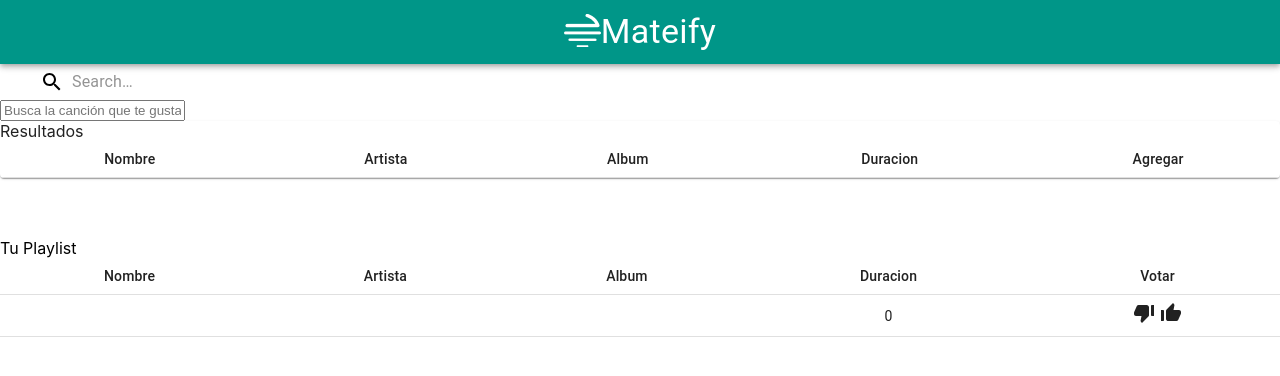
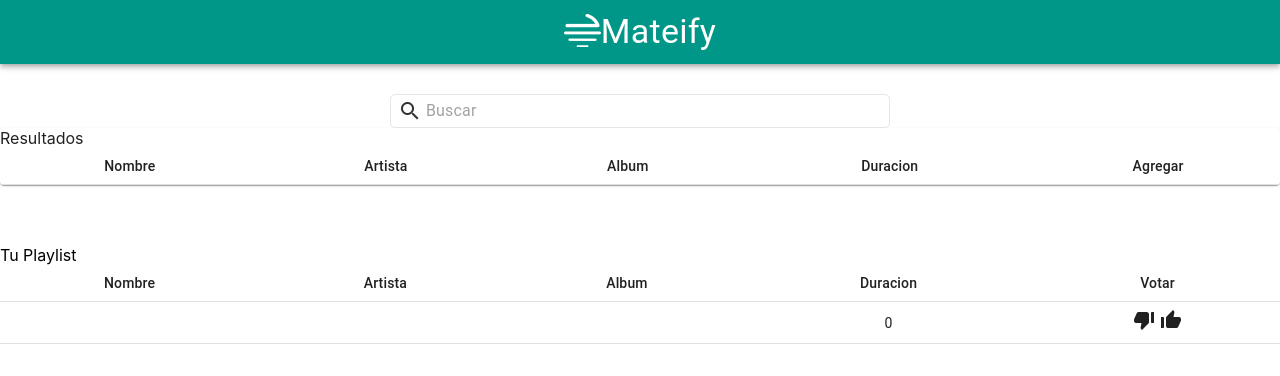
Before and after one commit to carolainseija/proyecto-Modulo2, a React (Create React App) app in the folder mateify/: page /CreatePlayList in a window 1280 px wide. Shown: the top 376 px of the page. Built offline with nearby package versions, Linux system fonts and the light colour scheme.

Commit message:
arreglo en el buscador y su icono, agregue el icono de search como imagen, cree un estado nuevo dde "contador" para dar like y dislike a una cancion, cambie el icono de el boton agregar

```diff
--- a/mateify/src/Components/Search/SearcAndIcon.js
+++ b/mateify/src/Components/Search/SearcAndIcon.js
@@ -1,88 +1,22 @@
 import React from "react";
+import InputBase from "@material-ui/core/InputBase";
+import  '../Search/SearchAndIcon.css';
 
-import InputBase from "@material-ui/core/InputBase";
-import { fade, makeStyles } from "@material-ui/core/styles";
-import SearchIcon from "@material-ui/icons/Search";
-
-const useStyles = makeStyles((theme) => ({
-  grow: {
-    flexGrow: 1,
-  },
-  menuButton: {
-    marginRight: theme.spacing(2),
-  },
-  title: {
-    display: "none",
-    [theme.breakpoints.up("sm")]: {
-      display: "block",
-    },
-  },
-  search: {
-    position: "relative",
-    borderRadius: theme.shape.borderRadius,
-    backgroundColor: fade(theme.palette.common.white, 0.15),
-    "&:hover": {
-      backgroundColor: fade(theme.palette.common.white, 0.25),
-    },
-    marginRight: theme.spacing(2),
-    marginLeft: 0,
-    width: "100%",
-    [theme.breakpoints.up("sm")]: {
-      marginLeft: theme.spacing(3),
-      width: "auto",
-    },
-  },
-  searchIcon: {
-    padding: theme.spacing(0, 2),
-    height: "100%",
-    position: "absolute",
-    pointerEvents: "none",
-    display: "flex",
-    alignItems: "center",
-    justifyContent: "center",
-  },
-  inputRoot: {
-    color: "inherit",
-  },
-  inputInput: {
-    padding: theme.spacing(1, 1, 1, 0),
-    // vertical padding + font size from searchIcon
-    paddingLeft: `calc(1em + ${theme.spacing(4)}px)`,
-    transition: theme.transitions.create("width"),
-    width: "100%",
-    [theme.breakpoints.up("md")]: {
-      width: "20ch",
-    },
-  },
-  sectionDesktop: {
-    display: "none",
-    [theme.breakpoints.up("md")]: {
-      display: "flex",
-    },
-  },
-  sectionMobile: {
-    display: "flex",
-    [theme.breakpoints.up("md")]: {
-      display: "none",
-    },
-  },
-}));
 
 export const SearchAndIcon = (props) => {
-  const classes = useStyles();
+
 
   return (
-    <div className={classes.search}>
-      <div className={classes.searchIcon}>
-        <SearchIcon />
-      </div>
+    <div className="search">
       <InputBase
+      className="inputSearch"
         placeholder="Search…"
-        classes={{
-          root: classes.inputRoot,
-          input: classes.inputInput,
-        }}
         inputProps={{ "aria-label": "search" }}
+        onChange={props.onChange}
+       placeholder={props.placeholder}
+       onKeyPress={props.onKeyPress}
+       value={props.value}
+
       />
     </div>
   );
--- a/mateify/src/Components/Search/SearchAndIcon.css
+++ b/mateify/src/Components/Search/SearchAndIcon.css
@@ -1,24 +1,15 @@
+.inputSearch {
+  width: 500px;
+  border: 1px solid #e5e5e5;
+  box-sizing: border-box;
+  border-radius: 5px;
+  background-image: url("../../Images/Vector.png");
+  background-repeat: no-repeat;
+  padding-left: 35px;
+  background-position-y: center;
+  background-position-x: 10px;
+}
+
 .search {
-    position: relative;
-    border-Radius: 50px;
-    background-Color: black;
-    margin-Right: 2px;
-    margin-Left: 0;
-    width: 100%;
-
-  }
-  .searchIcon {
-    padding: 2px;
-    height: 100%;
-    position: absolute;
-    pointer-Events: none;
-    display: flex;
-    align-items: center;
-    justify-Content: center;
-  }
-  .search:hover {
-   background-color: white;
-  }
-  .inputProps {
-      border: black;
-  }
+  margin-top: 30px;
+}
--- a/mateify/src/pages/CreatorPlayList.js
+++ b/mateify/src/pages/CreatorPlayList.js
@@ -1,57 +1,27 @@
 import React, { useState } from "react";
 import { NavBar } from "../Components/NavBar/NavBar";
+import { Grid } from "@material-ui/core";
+import { SearchAndIcon } from "../Components/Search/SearcAndIcon";
+import { makeStyles } from "@material-ui/core/styles";
+import Table from "@material-ui/core/Table";
+import TableBody from "@material-ui/core/TableBody";
+import TableCell from "@material-ui/core/TableCell";
+import TableContainer from "@material-ui/core/TableContainer";
+import TableHead from "@material-ui/core/TableHead";
+import TableRow from "@material-ui/core/TableRow";
+import Paper from "@material-ui/core/Paper";
+import ThumbDownAltIcon from "@material-ui/icons/ThumbDownAlt";
+import ThumbUpAltIcon from "@material-ui/icons/ThumbUpAlt";
+import AddCircleRoundedIcon from "@material-ui/icons/AddCircleRounded";
+import Fab from "@material-ui/core/Fab";
+import AddIcon from "@material-ui/icons/Add";
 
-import { SearchAndIcon } from "../Components/Search/SearcAndIcon";
-
-import { makeStyles } from '@material-ui/core/styles';
-import Table from '@material-ui/core/Table';
-import TableBody from '@material-ui/core/TableBody';
-import TableCell from '@material-ui/core/TableCell';
-import TableContainer from '@material-ui/core/TableContainer';
-import TableHead from '@material-ui/core/TableHead';
-import TableRow from '@material-ui/core/TableRow';
-import Paper from '@material-ui/core/Paper';
-import ThumbDownAltIcon from '@material-ui/icons/ThumbDownAlt';
-import ThumbUpAltIcon from '@material-ui/icons/ThumbUpAlt';
-import AddCircleRoundedIcon from '@material-ui/icons/AddCircleRounded';
+import cancion from "../Components/Funcionalidad/DateSongJson.json";
 const useStyles = makeStyles({
   table: {
     minWidth: 650,
   },
 });
-
-
-  /*representa el Json */
-
-const cancion = [
-  {
-    uuid: "1",
-    name: "Clara",
-    album: "NumeroCuatro",
-    duration: "3:15",
-    artist: {
-      name: "NTVG"
-    }
-  },
-  {
-    uuid: "2",
-    name: "El viejo",
-    album: "NumeroCuatro",
-    duration: "3:20",
-    artist: {
-      name: "La vela"
-    }
-  },
-  {
-    uuid: "3",
-    name: "Hoy estoy raro",
-    album: "NumeroCuatro",
-    duration: "3:00",
-    artist: {
-      name: "El cuarteto"
-    }
-  }
-];
 
 export const CreatorPlayList = (props) => {
   const classes = useStyles();
@@ -59,8 +29,6 @@ export const CreatorPlayList = (props) => {
   const [inputValue, setInputValue] = useState("");
   const [listaFiltrada, setListaFiltrada] = useState([]);
   const [count, setCount] = useState(0);
-
-
 
   /*onChange */
   const handleInputChange = (e) => {
@@ -88,7 +56,7 @@ export const CreatorPlayList = (props) => {
     if (e.key === "Enter") {
       console.log("Se ejecuta el handleInputKeyPress");
 
-      // primero me quedo con los resultyados filtrados
+      // primero me quedo con los resultados filtrados
       const resultados = cancion.filter(filtrarCanciones);
       console.log("Tenemos el array con los resultados filtrados:");
       console.log(resultados);
@@ -100,32 +68,43 @@ export const CreatorPlayList = (props) => {
     }
   };
 
-  /*ebento OnClick en el boton para agregar a la Playlist */
+  /*evento OnClick en el boton para agregar a la Playlist */
   const handleAgregarClick = (e, cancion) => {
     console.log("Se ejecuta el handleAgregarClick");
     console.log("Me llega la cancion");
-
+    const cualClick = e.target;
+    console.log(cualClick);
   };
 
+  //Evento onClick para dislike y likes
+  const countDislike = () => {
+    setCount(count - 1);
+  };
+  const countLike = () => {
+    setCount(count + 1);
+  };
 
   return (
     <div>
       <NavBar nameLogo="Mateify" />
 
-      <SearchAndIcon />
-      <input
+      <Grid item xs={12} md={12} lg={12} lx={12} className="grid centrar">
+        <SearchAndIcon
           onChange={handleInputChange}
-      placeholder="Busca la canción que te gustaría escuchar"
+          placeholder="Buscar"
           onKeyPress={handleInputKeyPress}
           value={inputValue}
         />
+      </Grid>
+
       <div>
         <TableContainer component={Paper}>
-      <Table className={classes.table} size="small" aria-label="a dense table">
-
-        <TableHead>
-          Resultados
-        </TableHead>
+          <Table
+            className={classes.table}
+            size="small"
+            aria-label="a dense table"
+          >
+            <TableHead>Resultados</TableHead>
 
             <TableHead>
               <TableRow>
@@ -133,29 +112,34 @@ export const CreatorPlayList = (props) => {
                 <TableCell align="center">Artista</TableCell>
                 <TableCell align="center">Album</TableCell>
                 <TableCell align="center">Duracion</TableCell>
-          <TableCell align="center" >Agregar</TableCell>
+                <TableCell align="center">Agregar</TableCell>
               </TableRow>
             </TableHead>
 
             <TableBody>
               {
                 // recorro la lista filtrada que tengo en el estado
-          listaFiltrada.map((resultados) =>(
-            <TableRow  key={resultados.uuid}>
+                listaFiltrada.map((resultados) => (
+                  <TableRow key={resultados.uuid}>
                     {/*Esta es la tabla que debe aparecer si se encuentra un archivo */}
                     <TableCell align="center">{resultados.name}</TableCell>
-             <TableCell align="center">{resultados.artist.name}</TableCell>
+                    <TableCell align="center">
+                      {resultados.artist.name}
+                    </TableCell>
                     <TableCell align="center">{resultados.album}</TableCell>
                     <TableCell align="center">{resultados.duration}</TableCell>
-             <TableCell align="center"> <button onClick={(e) => handleAgregarClick(e, cancion)}>
-                <AddCircleRoundedIcon/>
-              </button></TableCell>
+                    <TableCell align="center">
+                      {" "}
+                      <button onClick={(e) => handleAgregarClick(e, cancion)}>
+                        <Fab size="small" color="secondary">
+                          <AddIcon />
+                        </Fab>
+                      </button>
+                    </TableCell>
                   </TableRow>
                 ))
               }
-
             </TableBody>
-
           </Table>
         </TableContainer>
       </div>
@@ -164,30 +148,33 @@ export const CreatorPlayList = (props) => {
       <br></br>
       <div>
         <TableContainer>
-      <Table className={classes.table} size="small" aria-label="a dense table">
-
-       <TableHead>
-        Tu Playlist
-       </TableHead>
+          <Table
+            className={classes.table}
+            size="small"
+            aria-label="a dense table"
+          >
+            <TableHead>Tu Playlist</TableHead>
             <TableHead>
               <TableRow>
                 <TableCell align="center">Nombre</TableCell>
                 <TableCell align="center">Artista</TableCell>
                 <TableCell align="center">Album</TableCell>
                 <TableCell align="center">Duracion</TableCell>
-          <TableCell align="center" >Votar</TableCell>
+                <TableCell align="center">Votar</TableCell>
               </TableRow>
             </TableHead>
 
             <TableBody>
-
               <TableRow>
                 {/*Esta es la tabla que debe aparecer si se encuentra un archivo */}
                 <TableCell align="center"></TableCell>
                 <TableCell align="center"></TableCell>
                 <TableCell align="center"></TableCell>
                 <TableCell align="center">{count}</TableCell>
-             <TableCell align="center"><ThumbDownAltIcon onClick={() => setCount(count - 1)}/> <ThumbUpAltIcon onClick={() => setCount(count + 1)}/>  </TableCell>
+                <TableCell align="center">
+                  <ThumbDownAltIcon onClick={countDislike} />{" "}
+                  <ThumbUpAltIcon onClick={countLike} />{" "}
+                </TableCell>
               </TableRow>
             </TableBody>
           </Table>
```
Also changed, not shown: mateify/src/Images/Vector.png (added). Lines whose indentation alone changed are shown as unchanged.
